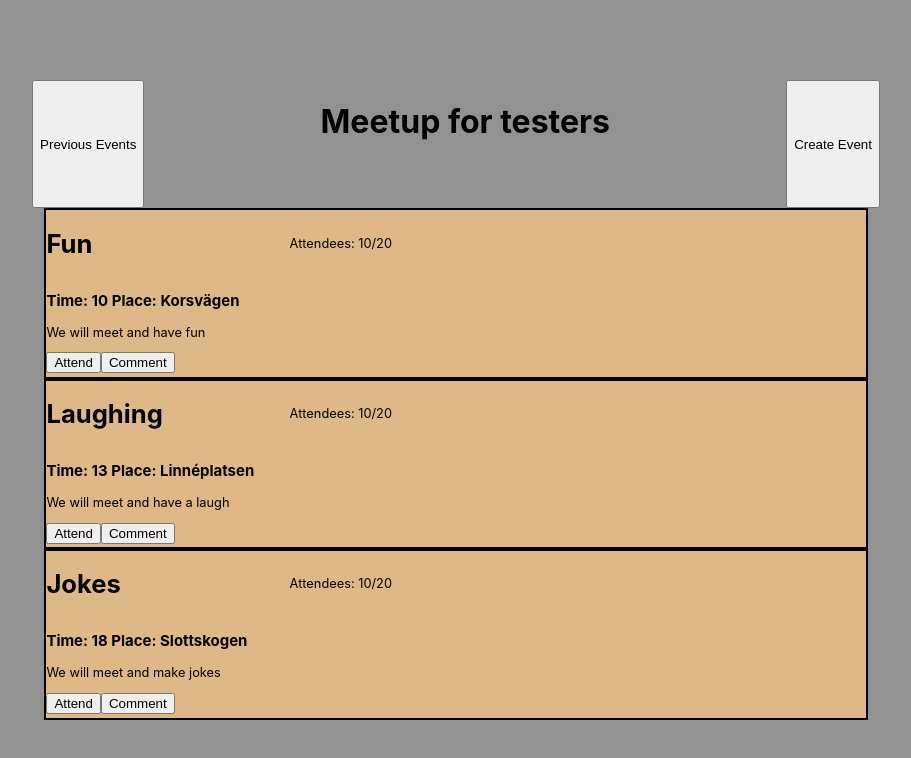
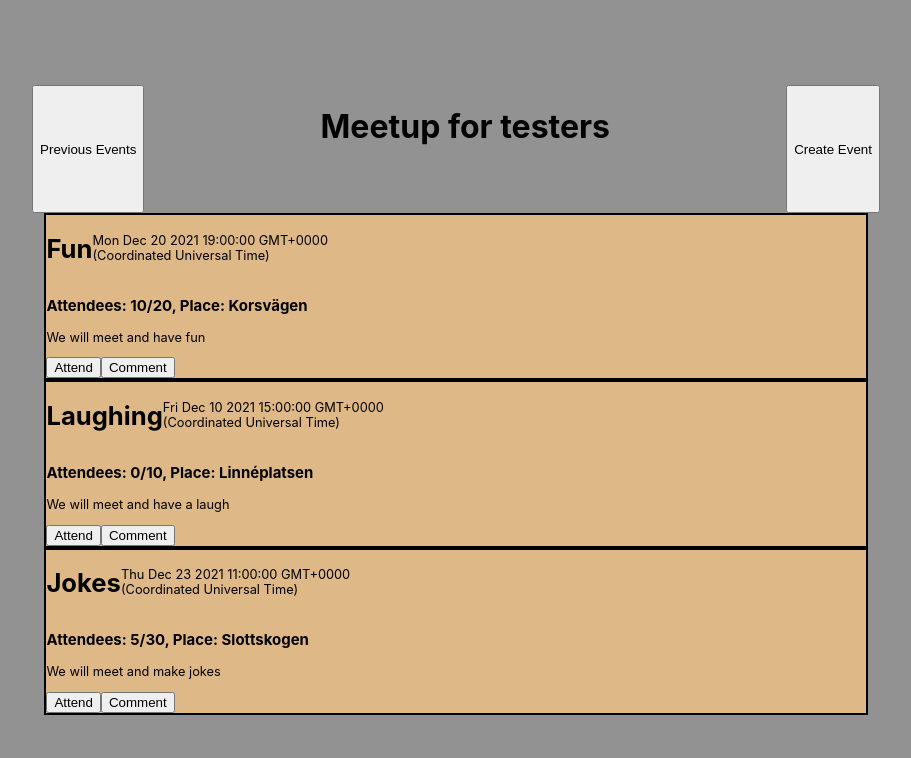
Before and after one commit to samusun/meetup, a React (Create React App) app: page / in a window 1280 px wide. Shown: the top 758 px of the page, without its empty margins (184-1095 px from the left). Built offline with nearby package versions, Linux system fonts and the light colour scheme.

Commit message:
adding localstorage to comment. Possible to attend event

```diff
--- a/src/Components/Comments.tsx
+++ b/src/Components/Comments.tsx
@@ -1,21 +1,55 @@
-import React, { ReactElement } from 'react'
+import React, { ReactElement, useState } from 'react'
 
 interface Props {
     comments: { user: string, comment: string }[]
+    eventName: string
+}
+interface CommentArray {
+    name: string
+    comment: string
 }
 
-export default function Comments({comments}: Props): ReactElement {
+export default function Comments({comments, eventName}: Props): ReactElement {
+const [name, setName] = useState<string>("")
+const [comment, setComment] = useState<string>("")
+const [commentState, setCommentState] = useState<CommentArray[]>([])
+
+let localComments: any = localStorage.getItem(`${eventName}`)
+
+React.useEffect(() => {
+    if(localComments){
+    let oneArray: CommentArray[] = JSON.parse(localComments)
+   setCommentState(oneArray)
+} else {
+ localStorage.setItem(`${eventName}`, "[]")
+}
+  }, [])
+
+    function saveComment() {
+        localComments = localStorage.getItem(`${eventName}`)
+        let newArray: CommentArray[] = JSON.parse(localComments)
+        console.log(localComments)
+        newArray.unshift({name: name, comment: comment})
+        console.log(newArray)
+        setCommentState(newArray)
+        localStorage.setItem(`${eventName}`,JSON.stringify(newArray) )
+    }
+
     return (
         <div>
-
-            <input type="text" placeholder='Name' />
-            <input type="text" placeholder='Comment' />
-            <button>Send</button>
-            {comments.map((data) => (
-                <div className="comments">
-                <p>From {data.user}: &nbsp;</p>
+            <input type="text" placeholder='Name' onChange={(e) => setName(e.target.value)}/>
+            <input type="text" placeholder='Comment'onChange={(e) => setComment(e.target.value)} />
+            <button onClick={saveComment} >Send</button>
+            {commentState && commentState.map((data, index) => (
+                <div key={index} className="comments">
+                <p><b>{data.name}:</b> &nbsp;</p>
                 <p>{data.comment}</p>
-
+                </div>
+            ))}
+            {comments.map((data, index) => (
+                <div key={index} className="comments">
+                <p><b>{data.user}:</b> &nbsp;</p>
+                <p>{data.comment}</p>
                 </div>
             ))}
         </div>
--- a/src/Components/Event.css
+++ b/src/Components/Event.css
@@ -3,7 +3,6 @@
   flex-direction: row;
   justify-content: space-between;
   width: 80%;
-  height: 13em;
   border: solid black 0.2em;
   background-color: burlywood;
   font-size: 0.8em;
@@ -12,6 +11,11 @@
 }
 
 .left {
+  margin: 0;
+  padding: 0;
+  width: 50%;
+}
+.right {
   margin: 0;
   padding: 0;
   width: 50%;
@@ -28,7 +32,16 @@
   margin-right: 5em;
 }
 
+.comments p {
+  display: flex;
+  flex-direction: row;
+  margin: 0;
+  padding: 0;
+}
+
 .comments {
   display: flex;
   flex-direction: row;
+  background-color: rgb(255, 210, 143);
+  margin: 0.2em;
 }
--- a/src/Components/Event.tsx
+++ b/src/Components/Event.tsx
@@ -1,11 +1,11 @@
-import React, { ReactElement, useState } from 'react'
+import React, { ReactElement, useState, useEffect } from 'react'
 import Rate from "./Rate"
 import Comments from "./Comments"
 import "./Event.css"
 
 interface Props {
     eventName: string
-    time: number
+    time: Date
     place: string
     description: string
     previous: boolean
@@ -16,20 +16,23 @@ interface Props {
 
 export default function Event({eventName, time, place, description, previous, participants, participantsMax, comments}: Props): ReactElement {
     const [showComments, setShowComments] = useState(false)
+    const [attend, setAttend] = useState(participants)
+
     return (
         <div className="event" >
             <div className="left">
             <div className="eventHead">
                 <h1>{eventName}</h1>
-                <p>Attendees: {participants}/{participantsMax}</p>
+                <p>{time.toString()}</p>
             </div>
-            <h3>Time: {time} Place: {place}</h3>
+            <h3>Attendees: {attend}/{participantsMax}, Place: {place}</h3>
             <p>{description}</p>
-            <button>Attend</button>
+            {(attend === participants + 1) && <p><b>You are attending</b></p>}
+            <button onClick={() => setAttend(participants + 1)} >Attend</button>
             <button onClick={() => setShowComments(true)}>Comment</button>
             </div>
             <div className="right" >
-            {showComments && <Comments comments={comments} /> }
+            {showComments && <Comments eventName={eventName} comments={comments} /> }
             </div>
         </div>
     )
--- a/src/data/eventData.js
+++ b/src/data/eventData.js
@@ -1,7 +1,7 @@
 export const eventData = [
   {
     eventName: 'Fun',
-    time: 10,
+    time: new Date(2021, 11, 20, 19.0),
     place: 'Korsvägen',
     description: 'We will meet and have fun',
     previous: false,
@@ -15,12 +15,12 @@ export const eventData = [
 
   {
     eventName: 'Laughing',
-    time: 13,
+    time: new Date(2021, 11, 10, 15.0),
     place: 'Linnéplatsen',
     description: 'We will meet and have a laugh',
     previous: false,
-    participants: 10,
-    participantsMax: 20,
+    participants: 0,
+    participantsMax: 10,
     comments: [
       { user: 'Ricky', comment: 'Very fun' },
       { user: 'MyMan', comment: 'I love this' }
@@ -29,12 +29,12 @@ export const eventData = [
 
   {
     eventName: 'Jokes',
-    time: 18,
+    time: new Date(2021, 11, 23, 11.0),
     place: 'Slottskogen',
     description: 'We will meet and make jokes',
     previous: false,
-    participants: 10,
-    participantsMax: 20,
+    participants: 5,
+    participantsMax: 30,
     comments: [
       { user: 'Ricky', comment: 'Very fun' },
       { user: 'MyMan', comment: 'I love this' }
```
